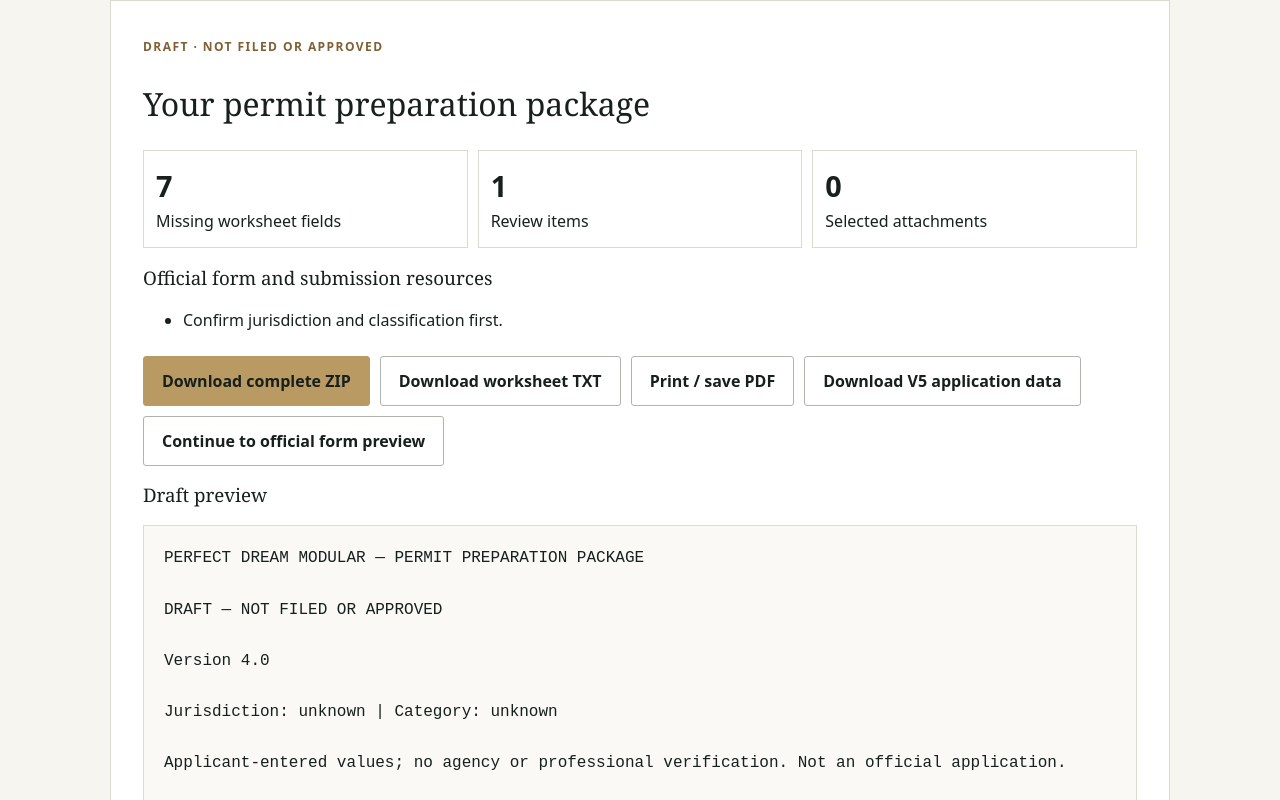
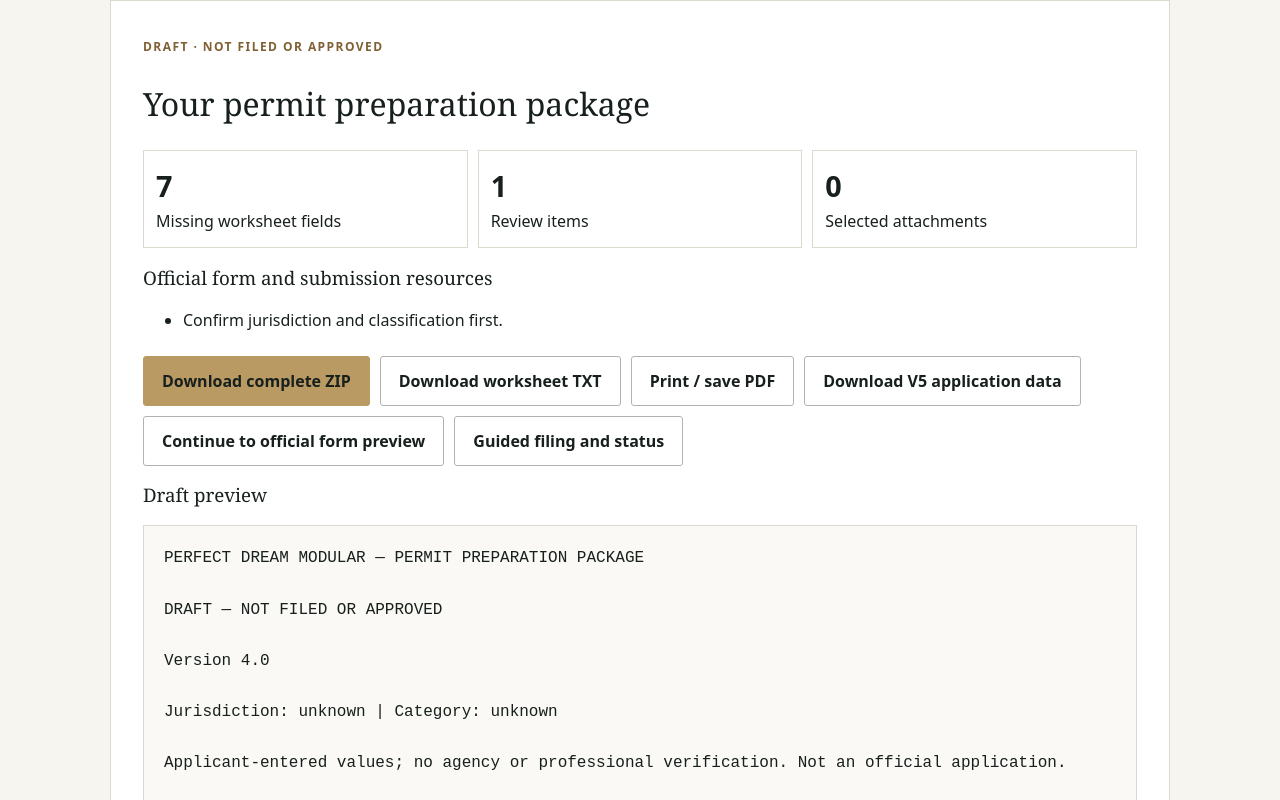
Before and after one commit to clearmyrecord/perfectdream, a plain HTML site: page permit-package.html in a window 1280 px wide. Both pictures are taken after typing "Sample", "Sample", "Sample", "Sample", "5", "Sample" into the empty fields and a click on the button "Generate permit package". Shown: the part 5320-6120 px from the top of the page. Drawn offline with Linux system fonts and the light colour scheme.

Commit message:
Connect guided submission and official receipt tracking without enabling unapproved API writes

```diff
--- a/permit-package.html
+++ b/permit-package.html
@@ -6,7 +6,7 @@
 <section class="panel"><h2>2. Document checklist</h2><p>Mark documents you have collected. Applicability and contents are not verified.</p><div id="documents" class="fields"></div><label style="margin-top:18px">Attach supporting files (optional)<input id="attachments" type="file" multiple accept=".pdf,.png,.jpg,.jpeg,.txt,.docx,.dwg,.dxf,.xlsx,.csv"></label><p class="small">Up to 30 files; 25 MB per file and 50 MB total. Files are included unchanged in the ZIP, not opened or uploaded. Do not select executable or confidential material unless appropriate.</p></section>
 <section class="panel"><h2>3. Import earlier results</h2><p>Paste the text of your prior reports or select their downloaded TXT files. These are retained as unverified supporting notes, not authoritative compliance results.</p><div id="prior-fields"></div></section>
 <section class="panel"><h2>4. Generate draft package</h2><p>See missing fields and corrections, official form links and instructions. Export the worksheet, structured data and attachments as a single ZIP archive.</p><div class="actions"><button type="submit">Generate permit package</button><button class="secondary" type="reset">Clear all</button></div><p id="status" class="small" role="status"></p></section></form>
-<section class="panel" id="results" hidden tabindex="-1"><span class="eyebrow">Draft · Not filed or approved</span><h2>Your permit preparation package</h2><div class="counts"><div><strong id="missing"></strong>Missing worksheet fields</div><div><strong id="issues"></strong>Review items</div><div><strong id="file-count"></strong>Selected attachments</div></div><h3>Official form and submission resources</h3><ul id="sources"></ul><div class="actions"><button id="zip" type="button">Download complete ZIP</button><button id="txt" class="secondary" type="button">Download worksheet TXT</button><button id="print" class="secondary" type="button">Print / save PDF</button><button id="json" class="secondary" type="button">Download V5 application data</button><a class="btn secondary" href="https://perfectdream-permit-forms.onrender.com/" target="_blank" rel="noopener noreferrer">Continue to official form preview</a></div><p id="export-status" role="status" class="small"></p><h3>Draft preview</h3><pre id="preview" class="report"></pre></section>
+<section class="panel" id="results" hidden tabindex="-1"><span class="eyebrow">Draft · Not filed or approved</span><h2>Your permit preparation package</h2><div class="counts"><div><strong id="missing"></strong>Missing worksheet fields</div><div><strong id="issues"></strong>Review items</div><div><strong id="file-count"></strong>Selected attachments</div></div><h3>Official form and submission resources</h3><ul id="sources"></ul><div class="actions"><button id="zip" type="button">Download complete ZIP</button><button id="txt" class="secondary" type="button">Download worksheet TXT</button><button id="print" class="secondary" type="button">Print / save PDF</button><button id="json" class="secondary" type="button">Download V5 application data</button><a class="btn secondary" href="https://perfectdream-permit-forms.onrender.com/" target="_blank" rel="noopener noreferrer">Continue to official form preview</a><a class="btn secondary" href="https://perfectdream-permit-forms.onrender.com/submission.html" target="_blank" rel="noopener noreferrer">Guided filing and status</a></div><p id="export-status" role="status" class="small"></p><h3>Draft preview</h3><pre id="preview" class="report"></pre></section>
 </main><footer>Perfect Dream Modular · <a href="privacy.html">Privacy</a></footer>
 <script>window.addEventListener('DOMContentLoaded',()=>{'use strict';const api=window.PermitPackage,by=id=>document.getElementById(id),form=by('package-form');if(!api){by('status').textContent='Package engine unavailable. Refresh and retry.';return}const el=(tag,t)=>{const e=document.createElement(tag);if(t!==undefined)e.textContent=t;return e};let current=null,files=[],busy=false;
 const numbers=new Set(['valuation','area','buildings','units','stories']);const long=new Set(['scope','mailing','contractorMailing']);api.fields.forEach(([id,title],i)=>{const label=el('label',title),input=el(long.has(id)?'textarea':'input');input.name=id;input.maxLength=long.has(id)?1200:180;if(numbers.has(id)){input.type='number';input.min=id==='valuation'?'0':'1';input.step=['area','valuation'].includes(id)?'any':'1'}else if(id.toLowerCase().endsWith('email'))input.type='email';if(long.has(id)){label.className='wide';input.rows=3}label.append(input);by(i<11?'project-fields':i<28?'contact-fields':'additional-fields').append(label)});
```
